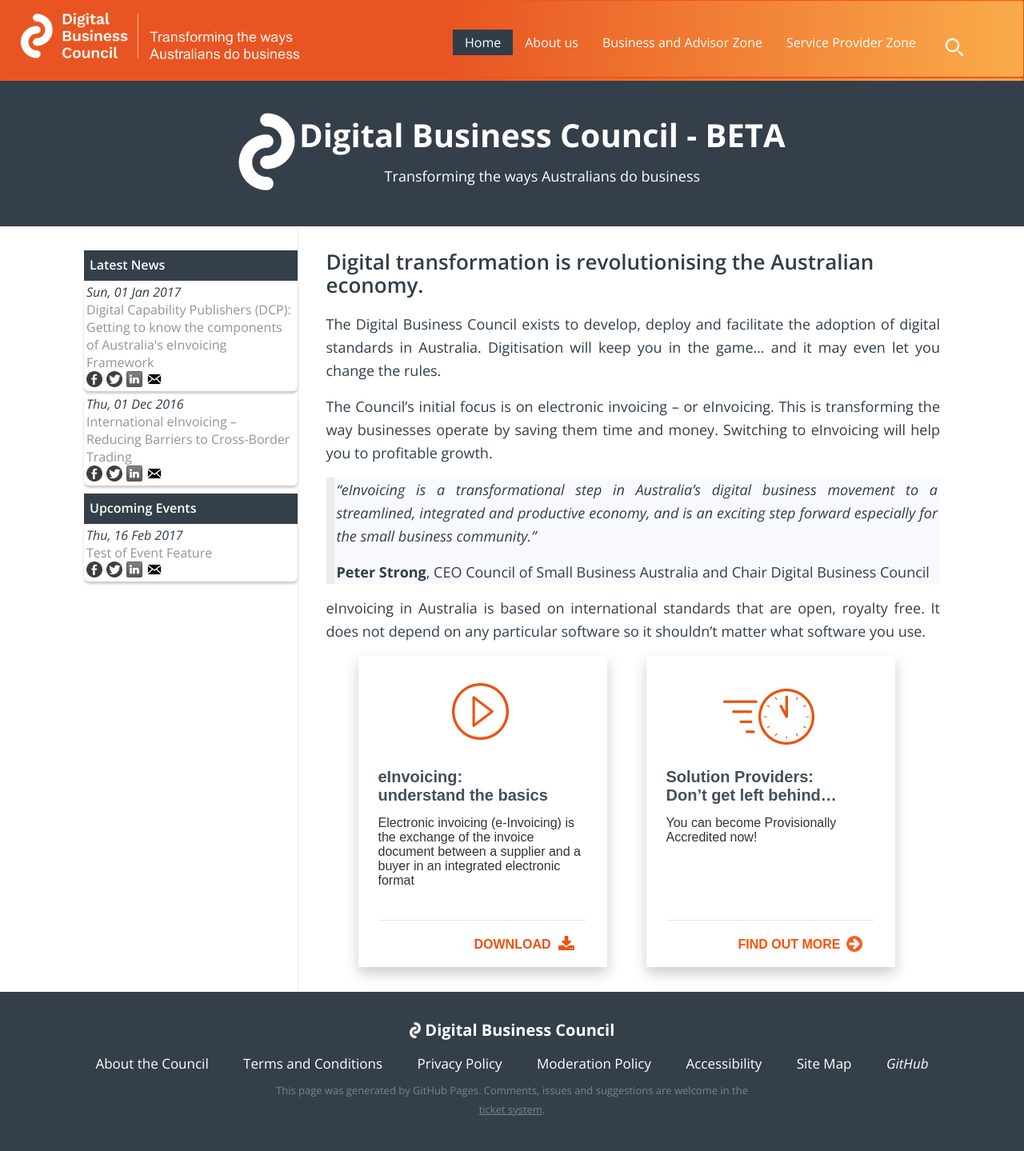
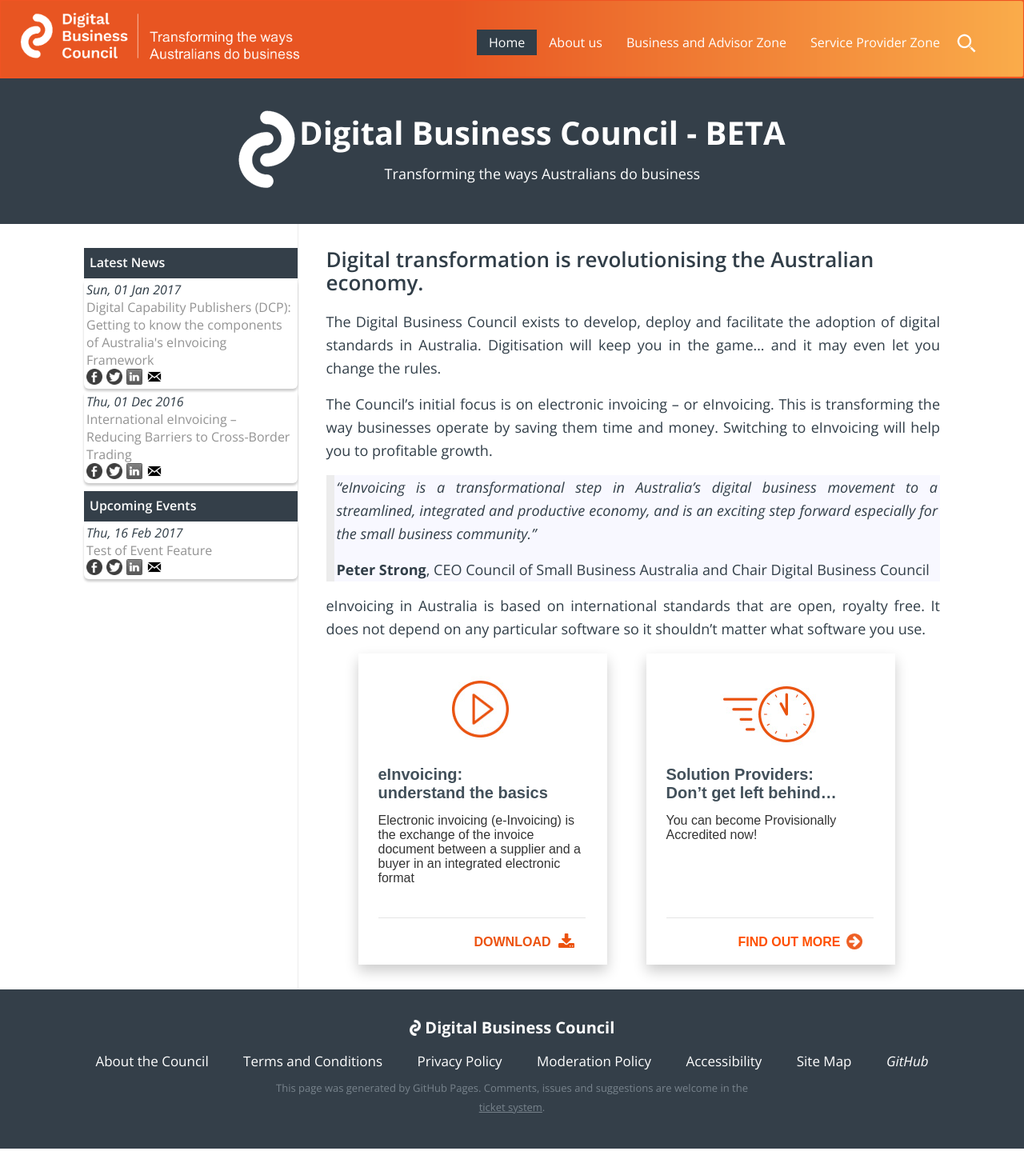
Before and after one commit to Digital-Business-Council/Digital-Business-Council.github.io, a Jekyll site: the page built from index.md, in a window 1280 px wide. Shown: the whole page at 80% size. Built offline with Jekyll 4.4.1, drawn with Linux system fonts in a browser that asks for light colours; our own code applies the rules of GitHub Pages for plain Markdown files.

Commit message:
Update header-menu.html

```diff
--- a/_includes/header-menu.html
+++ b/_includes/header-menu.html
@@ -35,6 +35,6 @@
             <a href="/join-the-community">Join the Community</a>
         </div>
     </li>
-    <li><a href="javascript:void(0)" id="searchIcon"><img src="{{ site.baseurl }}/images/search-icon.png" id="sIcon" class="sIcon" width="35px"/></a>
+    <li><a href="javascript:void(0)" id="searchIcon" style="padding:0px 0px;"><img src="{{ site.baseurl }}/images/search-icon.png" id="sIcon" class="sIcon" width="35px"/></a>
      <li>
 </ul>
```
